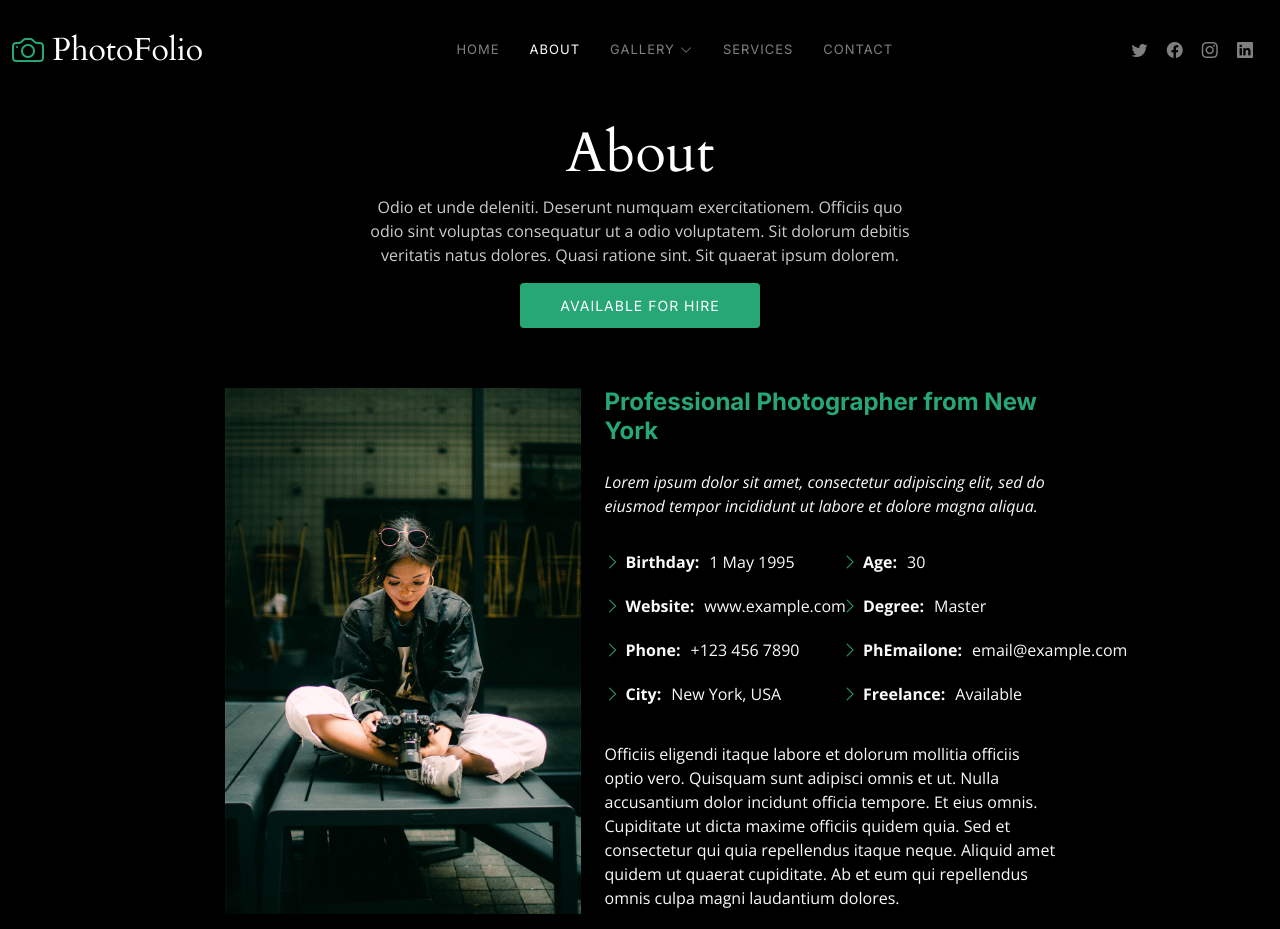
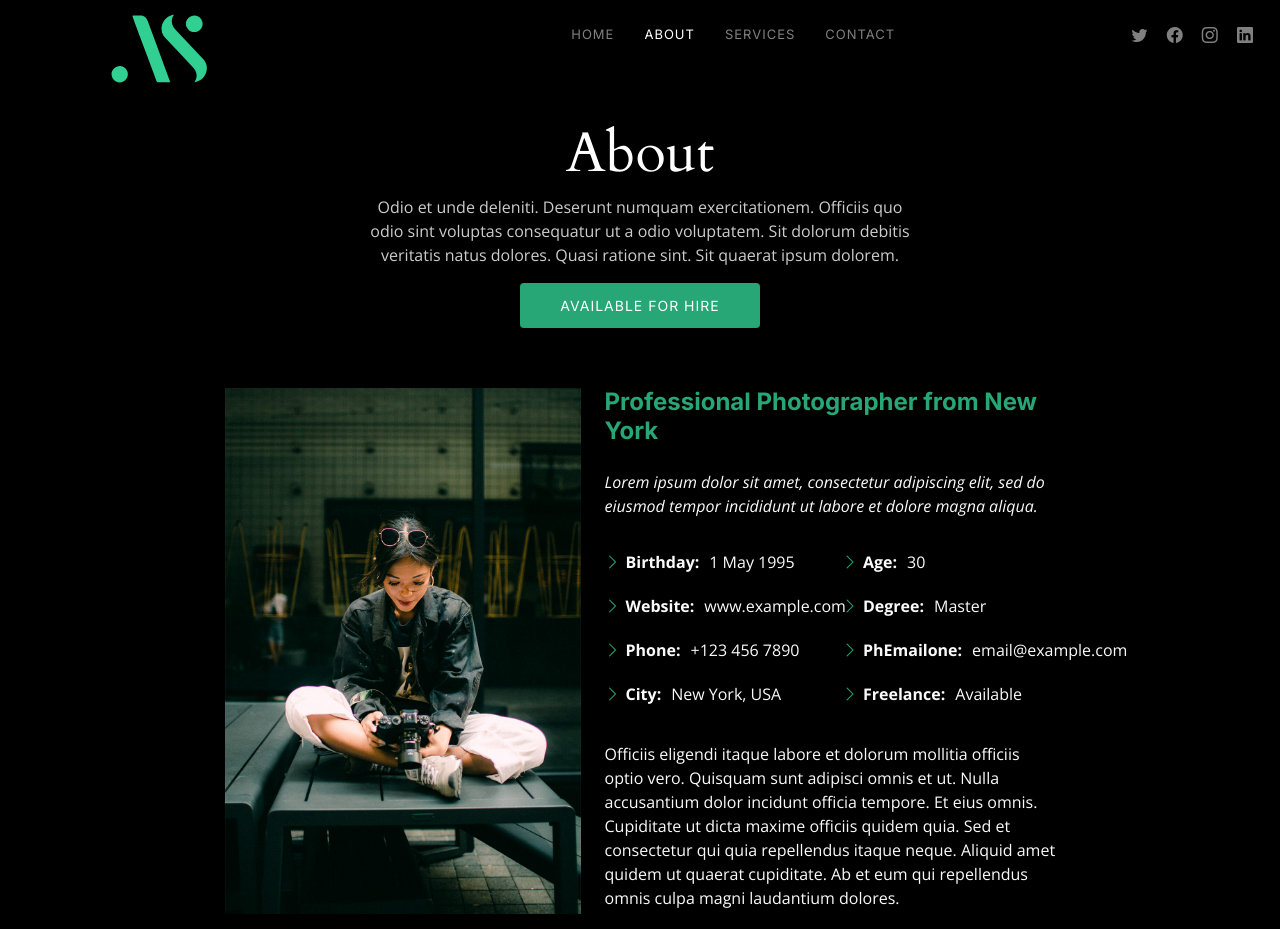
Before and after one commit to Sherwani0790/portfolio-app, a plain HTML site: page about.html in a window 1280 px wide. Shown: the top 929 px of the page. Drawn offline with nearby package versions, Linux system fonts and the light colour scheme.

Commit message:
Add Logo in Topbar

```diff
--- a/about.html
+++ b/about.html
@@ -10,7 +10,7 @@
   <meta content="" name="keywords">
 
   <!-- Favicons -->
-  <link href="assets/img/favicon.png" rel="icon">
+  <link href="assets/img/AS-Logo-03.svg" rel="icon">
   <link href="assets/img/apple-touch-icon.png" rel="apple-touch-icon">
 
   <!-- Google Fonts -->
@@ -38,16 +38,16 @@
 
       <a href="index.html" class="logo d-flex align-items-center  me-auto me-lg-0">
         <!-- Uncomment the line below if you also wish to use an image logo -->
-        <!-- <img src="assets/img/logo.png" alt=""> -->
-        <i class="bi bi-camera"></i>
-        <h1>PhotoFolio</h1>
+        <img src="assets/img/AS-Logo-03.svg" alt="Ahmed Sherwani">
+        <!-- <i class="bi bi-camera"></i> -->
+        <!-- <h1>PhotoFolio</h1> -->
       </a>
 
       <nav id="navbar" class="navbar">
         <ul>
           <li><a href="index.html">Home</a></li>
           <li><a href="about.html" class="active">About</a></li>
-          <li class="dropdown"><a href="#"><span>Gallery</span> <i class="bi bi-chevron-down dropdown-indicator"></i></a>
+          <!-- <li class="dropdown"><a href="#"><span>Gallery</span> <i class="bi bi-chevron-down dropdown-indicator"></i></a>
             <ul>
               <li><a href="gallery.html">Nature</a></li>
               <li><a href="gallery.html">People</a></li>
@@ -63,7 +63,7 @@
                 </ul>
               </li>
             </ul>
-          </li>
+          </li> -->
           <li><a href="services.html">Services</a></li>
           <li><a href="contact.html">Contact</a></li>
         </ul>
--- a/assets/css/main.css
+++ b/assets/css/main.css
@@ -1,4 +1,3 @@
-
 /* Fonts */
 :root {
   --font-default: "Open Sans", system-ui, -apple-system, "Segoe UI", Roboto, "Helvetica Neue", Arial, "Noto Sans", "Liberation Sans", sans-serif, "Apple Color Emoji", "Segoe UI Emoji", "Segoe UI Symbol", "Noto Color Emoji";
@@ -26,19 +25,23 @@ body {
   color: var(--color-default);
   background-color: #000;
 }
+
 body::-webkit-scrollbar {
   width: 6px;
   height: 6px;
 }
+
 body::-webkit-scrollbar-track {
   background: #eaecf0;
   border-radius: 5px;
 }
+
 body::-webkit-scrollbar-thumb {
   background: #32cf93;
   border-radius: 5px;
   opacity: 0.3;
 }
+
 body::-webkit-scrollbar-thumb:hover {
   background: #32cf93;
 }
@@ -290,8 +293,9 @@ h6 {
 .header {
   transition: all 0.5s;
   z-index: 997;
-  padding: 30px 0;
+  padding: 35px 0;
   background-color: #000;
+  height: 30px;
 }
 
 .header .logo {
@@ -299,8 +303,9 @@ h6 {
 }
 
 .header .logo img {
-  max-height: 40px;
+  max-height: 100%;
   margin-right: 8px;
+  width: 100%;
 }
 
 .header .logo h1 {
```
Also changed, not shown: contact.html (+5 -5 lines), gallery-single.html (+6 -6 lines), gallery.html (+6 -6 lines), index.html (+5 -4 lines), sample-inner-page.html (+6 -6 lines), services.html (+6 -6 lines), assets/img/AS-Logo-03.svg (added).
